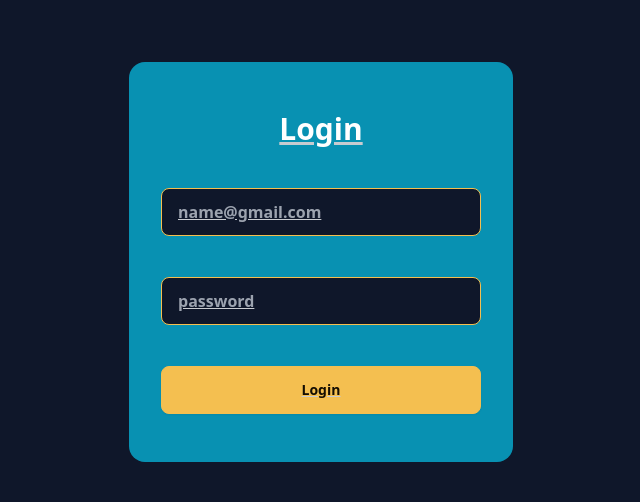
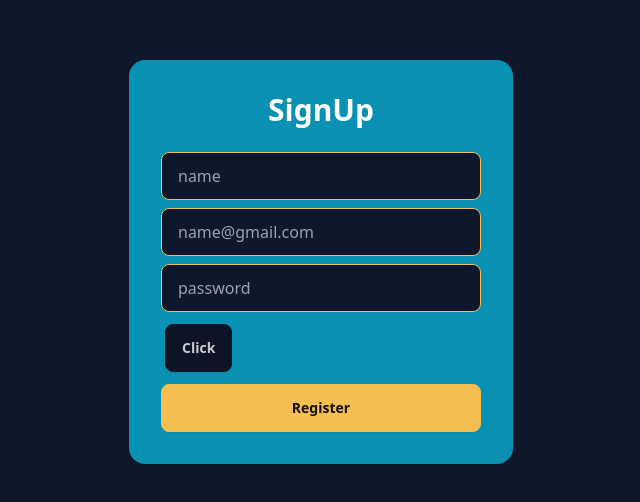
Before and after one commit to jitender1222/CRM-App, a React (Vite) app: page /signup in a window 1280 px wide. Shown: the part 138-640 px from the top of the page, without its empty margins (319-959 px from the left). Built offline with nearby package versions, Linux system fonts and the light colour scheme.

Commit message:
added signup page

```diff
--- a/src/App.jsx
+++ b/src/App.jsx
@@ -1,12 +1,12 @@
 import './App.css'
 import Login from './pages/auth/Login'
+import SignUp from './pages/auth/SIgnUp'
 
 function App() {
   return (
     <>
-    <h1 className="text-3xl font-bold underline">
-      <Login />
-    </h1>
+      {/* <Login /> */}
+      <SignUp />
     </>
   )
 }
--- /dev/null
+++ b/src/pages/auth/SIgnUp.jsx
@@ -0,0 +1,52 @@
+const SignUp = () => {
+  return (
+    <>
+      <div className="flex justify-center h-screen items-center">
+        <div className="card bg-cyan-600 text-primary-content w-96">
+          <div className="card-body text-white flex-col	justify-around	">
+            <span className="card-title text-3xl justify-center mb-4">
+              SignUp
+            </span>
+            <input
+              type="text"
+              placeholder="name"
+              className="input input-bordered input-warning w-full max-w-xs"
+            />
+            <input
+              type="email"
+              placeholder="name@gmail.com"
+              className="input input-bordered input-warning w-full max-w-xs"
+            />
+
+            <input
+              type="password"
+              placeholder="password"
+              className="input input-bordered input-warning w-full max-w-xs"
+            />
+            <div className="relative">
+            <div className="absolute dropdown dropdown-right">
+              <div tabIndex={0} role="button" className="btn m-1">
+                Click
+              </div>
+              <ul
+                tabIndex={0}
+                className="dropdown-content menu bg-base-100 rounded-box z-[1] w-52 p-2 shadow"
+              >
+                <li>
+                  <a>Customer</a>
+                </li>
+                <li>
+                  <a>Engineer</a>
+                </li>
+              </ul>
+            </div>
+            </div>
+            <button className="btn mt-14 btn-warning">Register</button>
+          </div>
+        </div>
+      </div>
+    </>
+  );
+};
+
+export default SignUp;
```
